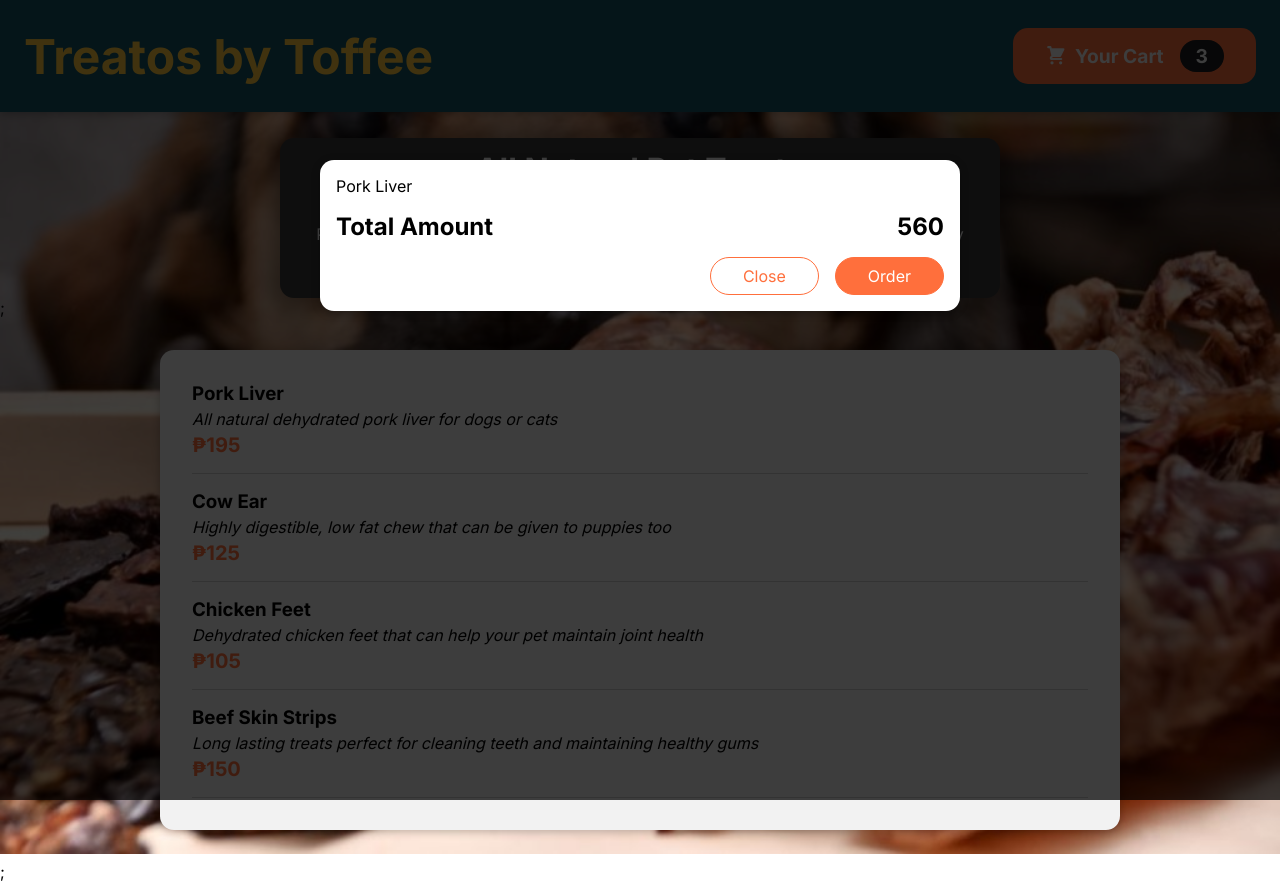
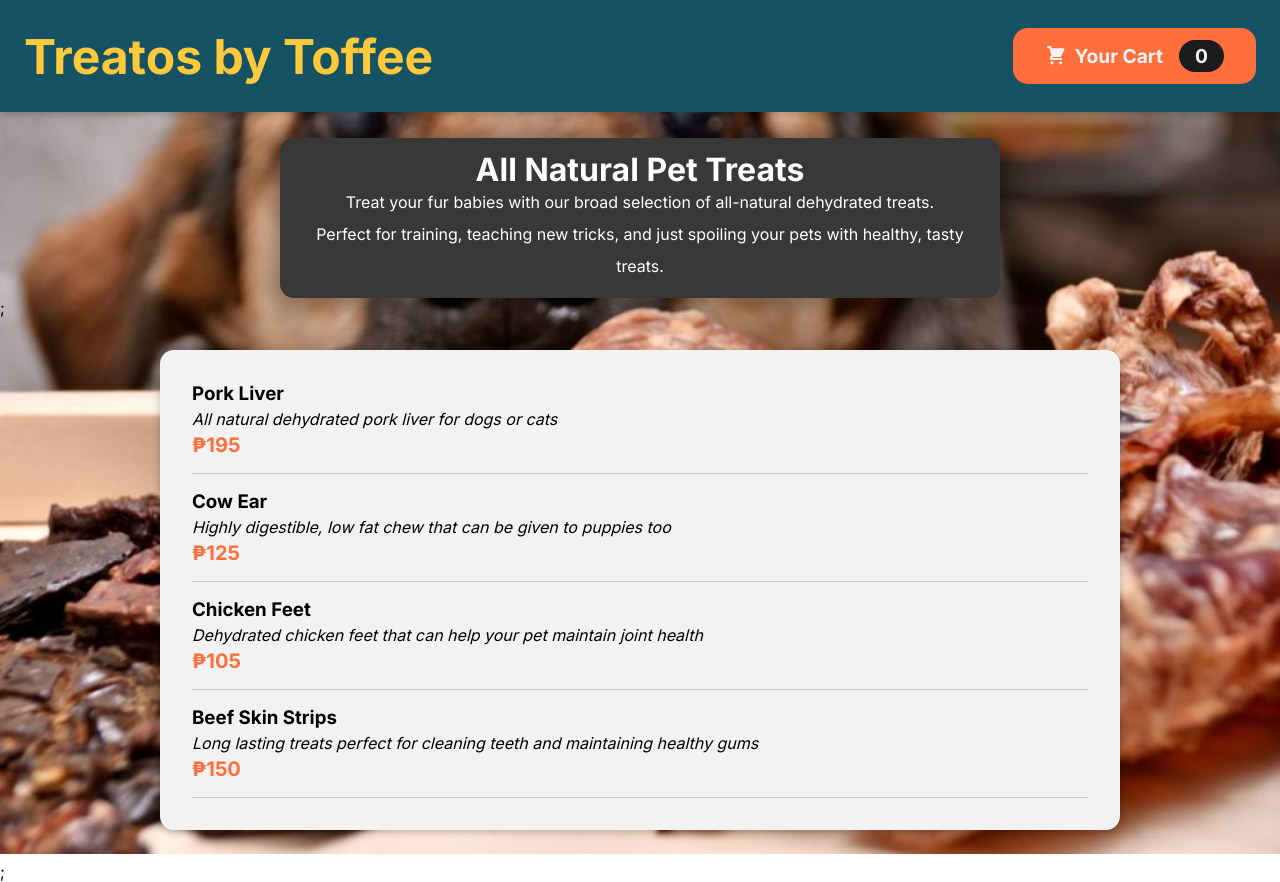
Before and after one commit to amsandiego/treatos-shop-react, a React (Create React App) app: page / in a window 1280 px wide. Built offline with nearby package versions, Linux system fonts and the light colour scheme.

Commit message:
Cart context

```diff
--- a/src/App.js
+++ b/src/App.js
@@ -1,18 +1,29 @@
-import React from 'react';
+import React, { useState } from 'react';
 
 import Header from './components/Layout/Header';
 import Treats from './components/Treats/Treats';
 import Cart from './components/Cart/Cart';
+import CartProvider from './store/CartProvider';
 
 function App() {
+  const [cartIsShown, setCartIsShown] = useState(false);
+
+  const showCartHandler = () => {
+    setCartIsShown(true);
+  };
+
+  const hideCartHandler = () => {
+    setCartIsShown(false);
+  };
+
   return (
-    <>
-      <Cart />
-      <Header />
+    <CartProvider>
+      {cartIsShown && <Cart onClose={hideCartHandler} />}
+      <Header onShowCart={showCartHandler} />
       <main>
         <Treats />
       </main>
-    </>
+    </CartProvider>
   );
 }
 
--- a/src/components/Cart/Cart.js
+++ b/src/components/Cart/Cart.js
@@ -11,14 +11,16 @@
   );
 
   return (
-    <Modal>
+    <Modal onClose={props.onClose}>
       {cartItems}
       <div className={classes.total}>
         <span>Total Amount</span>
         <span>560</span>
       </div>
       <div className={classes.actions}>
-        <button className={classes['button--alt']}>Close</button>
+        <button className={classes['button--alt']} onClick={props.onClose}>
+          Close
+        </button>
         <button className={classes.button}>Order</button>
       </div>
     </Modal>
--- a/src/components/Layout/Header.js
+++ b/src/components/Layout/Header.js
@@ -9,7 +9,7 @@
     <>
       <header className={classes.header}>
         <h1>Treatos by Toffee</h1>
-        <HeaderCartButton />
+        <HeaderCartButton onClick={props.onShowCart} />
       </header>
       <div className={classes['main-image']}>
         <img src={treatsImage} alt='Dog looking at treats' />
--- a/src/components/Layout/HeaderCartButton.js
+++ b/src/components/Layout/HeaderCartButton.js
@@ -1,14 +1,22 @@
+import { useContext } from 'react';
+import CartContext from '../../store/cart-context';
 import CartIcon from '../Cart/CartIcon';
 import classes from './HeaderCartButton.module.css';
 
 const HeaderCartButton = (props) => {
+  const cartCtx = useContext(CartContext);
+
+  const numberOfCartItems = cartCtx.items.reduce((curNumber, item) => {
+    return curNumber + item.amount;
+  }, 0);
+
   return (
-    <button className={classes.button}>
+    <button className={classes.button} onClick={props.onClick}>
       <span className={classes.icon}>
         <CartIcon />
       </span>
       <span>Your Cart</span>
-      <span className={classes.badge}>3</span>
+      <span className={classes.badge}>{numberOfCartItems}</span>
     </button>
   );
 };
--- a/src/components/UI/Modal.js
+++ b/src/components/UI/Modal.js
@@ -2,7 +2,7 @@
 import ReactDOM from 'react-dom';
 
 const Backdrop = (props) => {
-  return <div className={classes.backdrop}></div>;
+  return <div className={classes.backdrop} onClick={props.onClose}></div>;
 };
 
 const ModelOverlay = (props) => {
@@ -18,7 +18,10 @@
 const Modal = (props) => {
   return (
     <>
-      {ReactDOM.createPortal(<Backdrop />, portalElement)}
+      {ReactDOM.createPortal(
+        <Backdrop onClose={props.onClose} />,
+        portalElement
+      )}
       {ReactDOM.createPortal(
         <ModelOverlay>{props.children}</ModelOverlay>,
         portalElement
--- /dev/null
+++ b/src/store/CartProvider.js
@@ -0,0 +1,20 @@
+import CartContext from './cart-context';
+
+const CartProvider = (props) => {
+  const addItemToCartHandler = (item) => {};
+
+  const removeItemFromCartHandler = (id) => {};
+  const cartContext = {
+    items: [],
+    totalAmount: 0,
+    addItem: addItemToCartHandler,
+    removeItem: removeItemFromCartHandler,
+  };
+  return (
+    <CartContext.Provider value={cartContext}>
+      {props.children}
+    </CartContext.Provider>
+  );
+};
+
+export default CartProvider;
--- /dev/null
+++ b/src/store/cart-context.js
@@ -0,0 +1,10 @@
+import React from 'react';
+
+const CartContext = React.createContext({
+  items: [],
+  totalAmount: 0,
+  addItem: (item) => {},
+  removeItem: (id) => {},
+});
+
+export default CartContext;
```
